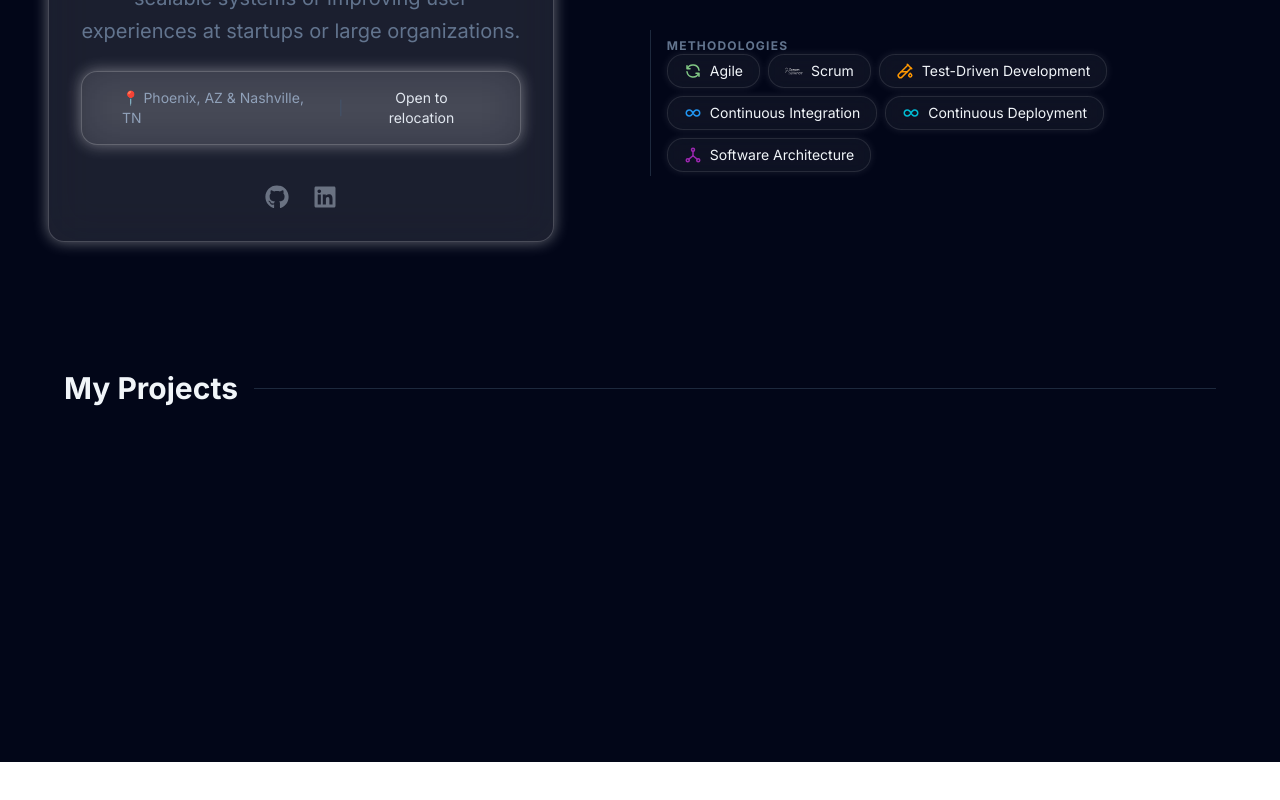
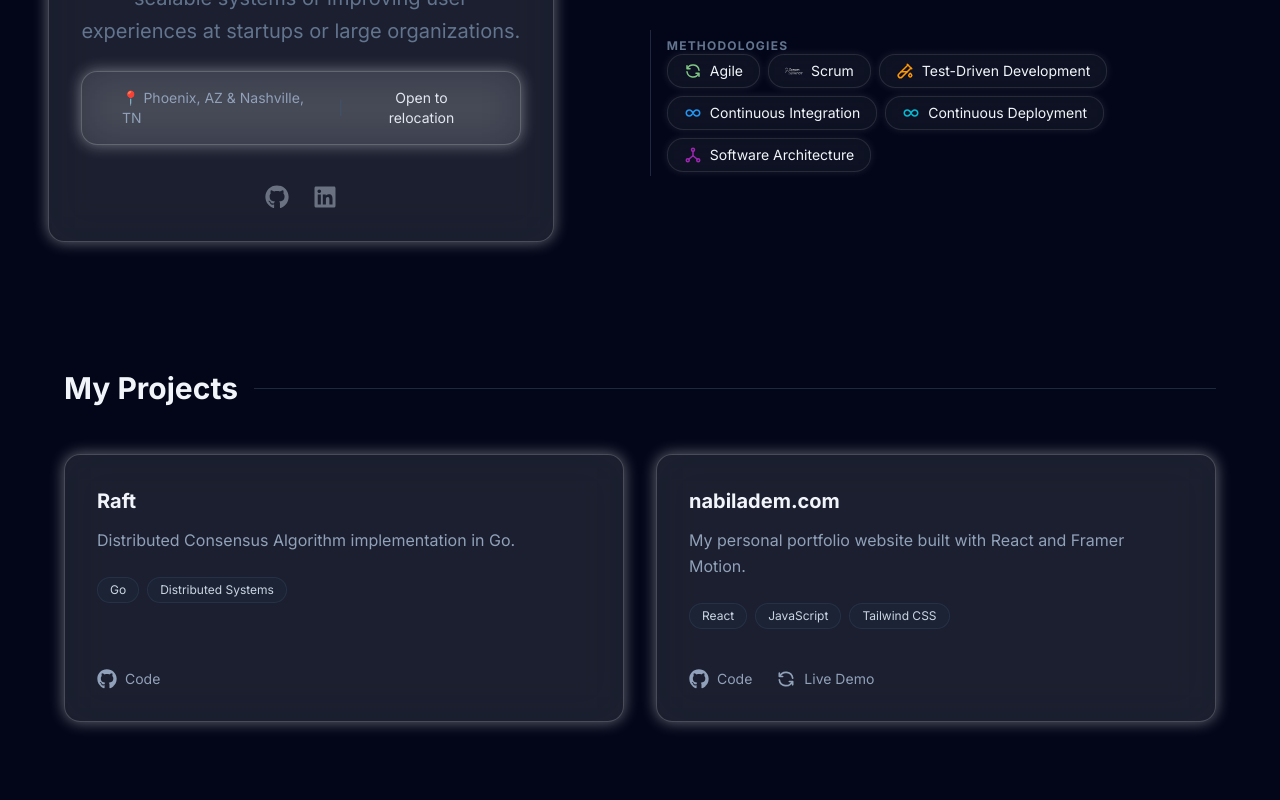
Before and after one commit to nabiladem/portfolio, a React (Vite) app: page / in a window 1280 px wide. Shown: the part 796-1596 px from the top of the page. Before the commit the page ends 1558 px from the top, so only its background shows below. Built offline with nearby package versions, Linux system fonts and the light colour scheme.

Commit message:
Make projects visible

```diff
--- a/src/App.jsx
+++ b/src/App.jsx
@@ -66,7 +66,7 @@ const projects = [
     title: "Raft",
     description: "Distributed Consensus Algorithm implementation in Go.",
     tech: ["Go", "Distributed Systems"],
-    github: "https://github.com/nabiladem/raft",
+    github: "https://github.com/nabiladem",
     link: null
   },
   {
@@ -103,7 +103,7 @@ function App() {
   );
 
   return (
-    <div className="flex flex-col items-center justify-start md:justify-center min-h-screen py-8 md:py-10 px-6 md:px-12 bg-slate-950 overflow-x-hidden">
+    <div className="flex flex-col items-center justify-start min-h-screen py-8 md:py-10 px-6 md:px-12 bg-slate-950 overflow-x-hidden">
       <div className="flex flex-col md:flex-row items-center md:items-stretch justify-center gap-12 lg:gap-20 xl:gap-24 monitor:gap-32 max-w-[1400px] monitor:max-w-[1800px] w-full mx-auto py-4 md:py-0">
         <motion.header
           initial={{ opacity: 0, y: 20 }}
@@ -211,7 +211,7 @@ function App() {
         whileInView={{ opacity: 1, y: 0 }}
         viewport={{ once: true, margin: "-100px" }}
         transition={{ duration: 0.8, ease: "easeOut" }}
-        className="w-full max-w-[1400px] monitor:max-w-[1800px] mt-24 md:mt-32 px-4"
+        className="w-full max-w-[1400px] monitor:max-w-[1800px] mt-24 md:mt-32 px-4 pb-20"
       >
         <div className="flex items-center gap-4 mb-12">
           <h2 className="text-3xl font-bold text-slate-100">My Projects</h2>
@@ -224,6 +224,9 @@ function App() {
             <motion.div
               key={i}
               initial={{ opacity: 0, y: 50 }}
+              whileInView={{ opacity: 1, y: 0 }}
+              viewport={{ once: true }}
+              transition={{ delay: i * 0.1 }}
               whileHover={{ y: -10 }}
               className="liquid-glass p-8 flex flex-col gap-6 group transition-all duration-300"
             >
```
